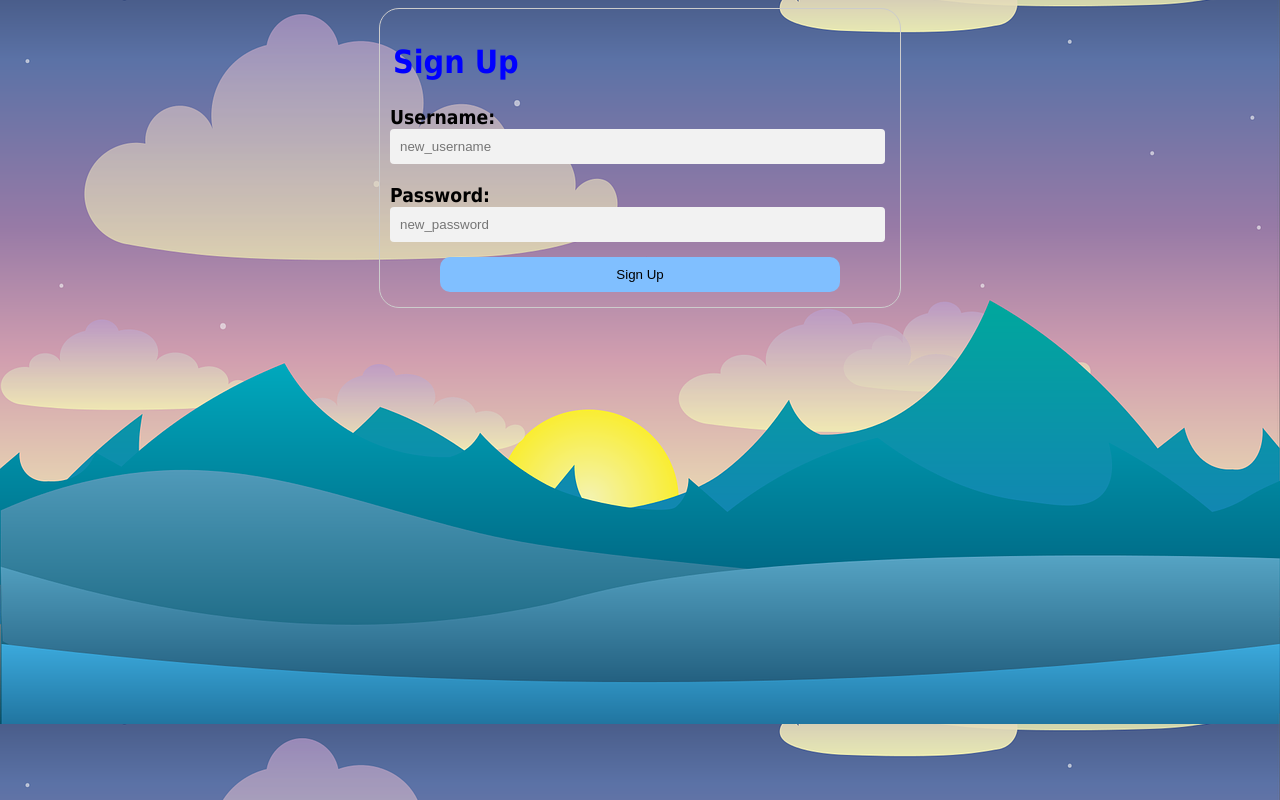
After one commit to sam14243/Sales-Prediction-with-Advertising-Data, a Flask app: page /signup in a window 1280 px wide. The commit adds this page. Run offline with Flask 3, Linux system fonts and the light colour scheme; parts of the project's set-up code (start-up, migrations or seed data) failed here and were passed over.

Commit message:
Final Updates
Added Hashing and overall UI updates

```diff
--- a/SQL_Queries.sql
+++ b/SQL_Queries.sql
@@ -4,8 +4,3 @@ CREATE TABLE Details(
 	Username varchar(255),
     Password varchar(255)
 );
-INSERT INTO Details values('abc','abc');
-INSERT INTO Details values('acb','acb');
-INSERT INTO Details values('bac','bac');
-INSERT INTO Details values('cab','cab');
-INSERT INTO Details values('cbc','cbc');
--- a/app.py
+++ b/app.py
@@ -1,45 +1,65 @@
-from flask import Flask, request, \
-        render_template
+from flask import Flask, request, render_template, redirect, url_for
+import pymysql as pms
+import pickle
+from werkzeug.security import check_password_hash, generate_password_hash
+
 app = Flask(__name__)
-import pymysql as pms
-conn = pms.connect(host="localhost",
+
+def db_connection():
+    return pms.connect(host="localhost",
                    port = 3306,
                    user="root",
                    password="mysql",
                    db = "model")
-import pickle
+
 model = pickle.load(open('model.pkl','rb'))
-
-@app.route("/")
+print(model)
+@app.route("/", methods=['GET'])
 def main():
     return render_template("Login.html")
 
-@app.route("/login", methods=['Get','Post'])
+@app.route("/login", methods=['Post']) #Add Get if doesn't work
 def log():
-    features = [str(i) for i in (request.form.values())]
-    #pred = model.predict([features])
-    #pred = round(pred[0],2)
-    #print(features)
-    cur = conn.cursor()
-    output = cur.execute("select * from Details WHERE Username = %s AND Password = %s", (features[0], features[1]))
-    check = cur.fetchone()
-    #print(check)
-    if (check):
+    username = request.form.get('exp')
+    password = request.form.get('test')
+    with db_connection() as conn:
+        conn = db_connection()
+        cur = conn.cursor()
+        output = cur.execute("select * from Details WHERE Username = %s", (username,))
+        result = cur.fetchone()
+        print(result, check_password_hash(result[0], password))
+        if result and check_password_hash(result[1], password):
+                return redirect(url_for('predict'))
+        else:
+            data = "Invalid Username or Password!"
+            return render_template("Login.html", msg=data)
 
-        return render_template("Prediction.html")
-    else:
-        data = "Invalid Username or Password!"
-        return render_template("Login.html", msg=data)
+@app.route("/signup", methods=['GET', 'POST'])
+def signup():
+    if request.method == 'POST':
+        username = request.form.get('new_exp')
+        password = request.form.get('new_test')
+        hashed_password = generate_password_hash(password)
 
-@app.route("/predict", methods=['Get','Post'])
-def pred():
-    pred =  [str(i) for i in (request.form.values())]
-    D = {'mega': '0', 'micro': '1','nano': '2', 'macro': '3'}
-    pred[3] = D[pred[3]]
-    pred = [float(i) for i in pred]
-    out = round(model.predict([pred])[0],2)
-    return render_template("success.html", data=out)
-    #return 1
+        with db_connection() as conn:
+            cur = conn.cursor()
+            cur.execute("INSERT INTO Details (Username, Password) VALUES (%s, %s)", (username, hashed_password))
+            conn.commit()
+            return redirect(url_for('main'))
+
+    return render_template("Signup.html")
+
+@app.route("/predict", methods=['GET','POST'])
+def predict():
+    if request.method == 'POST':
+        pred =  [str(i) for i in (request.form.values())]
+        D = {'mega': 0, 'micro': 1,'nano': 2, 'macro': 3}
+        pred[3] = D[pred[3]]
+        pred = [float(i) for i in pred]
+        print(pred, model)
+        out = round(model.predict([pred])[0],2)
+        return render_template("Success.html", data=out)
+    return render_template("Prediction.html")
 
 if __name__ == '__main__':
     app.run(host='localhost', port = 5000)
--- a/templates/Prediction.html
+++ b/templates/Prediction.html
@@ -41,7 +41,6 @@ input[type="submit"] {
 
     transform: translate(50px, 15px);
 }
-}
 input[type="submit"]:hover {
     background-color: #3461eb;
     border-radius: 10px;
@@ -68,7 +67,7 @@ select{
 </head>
 
 <body>
-<form action ="/predict" method="Post">
+<form action ="/predict" method="post">
 <h1>Sales Prediction Model</h1>
 <label for="tv">Enter TV Budget(in millions): <br></label>
 <input type = "text" name="tv" placeholder="TV"/>
--- /dev/null
+++ b/templates/Signup.html
@@ -0,0 +1,78 @@
+<html>
+
+<head>
+<title>Sign Up</title>
+
+<style>
+body {
+    font-family: Tahoma;
+    background-image: url("{{ url_for('static', filename='Landscape4.png')}}");
+
+}
+h1 {
+    color: blue;
+    font-family: Tahoma;
+    font-size: 200%;
+    padding:3px;
+}
+input[type="text"], input[type="password"] {
+        width: 99%;
+        padding: 10px;
+        margin-bottom: 20px;
+        border: none;
+        border-radius: 4px;
+        background-color: #f2f2f2;
+}
+
+form{
+    border: 1px solid #ccc;
+    width: 500px;
+    margin: 0 auto;
+    padding: 10px;
+    border-radius: 20px;
+    background-color: #fff;
+    background:transparent;
+}
+input[type="submit"] {
+    width: 80%;
+    background-color: #80bfff;
+    border: none;
+
+    padding: 10px;
+    border-radius: 10px;
+    cursor: pointer;
+
+    transform: translate(50px, -5px);
+}
+input[type="submit"]:hover {
+    background-color: #3461eb;
+    border-radius: 10px;
+}
+
+label{
+    padding-bottom: 100px;
+    font-size: 120%;
+    margin-bottom: 20px;
+    font-family: Tahoma;
+    font-weight: 900;
+}
+
+.Account{
+    font-size: 12px;
+    padding-left:220px;
+}
+</style>
+</head>
+<body>
+<form action ="/signup" method="post">
+<h1>Sign Up</h1>
+<label for="new_username">Username: <br></label>
+<input type = "text" name="new_exp" placeholder="new_username" required />
+<br/>
+<label for="new_password">Password: <br></label>
+<input type = "password" name="new_test" placeholder="new_password" required />
+<br/>
+<input type = "submit" value="Sign Up" />
+</form>
+</body>
+</html>
```
Also changed, not shown: model.py (+6 -4 lines), templates/Login.html (+40 -9 lines), 1 other file.
